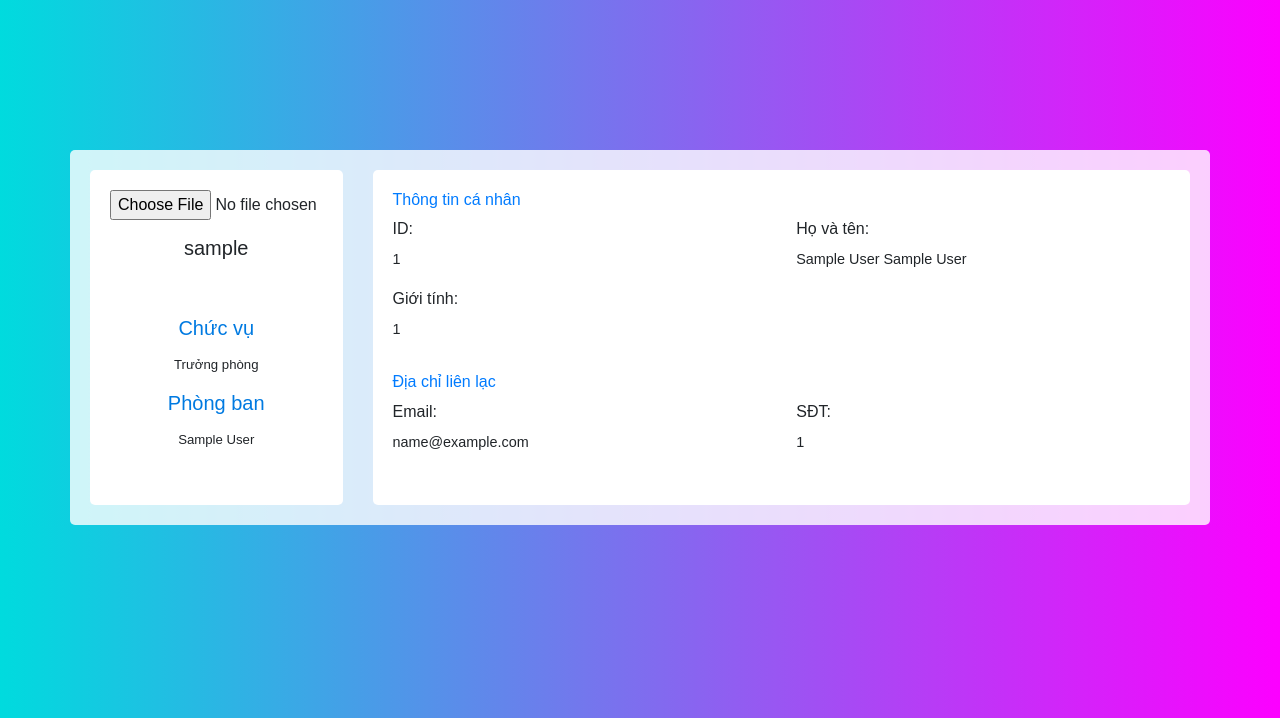
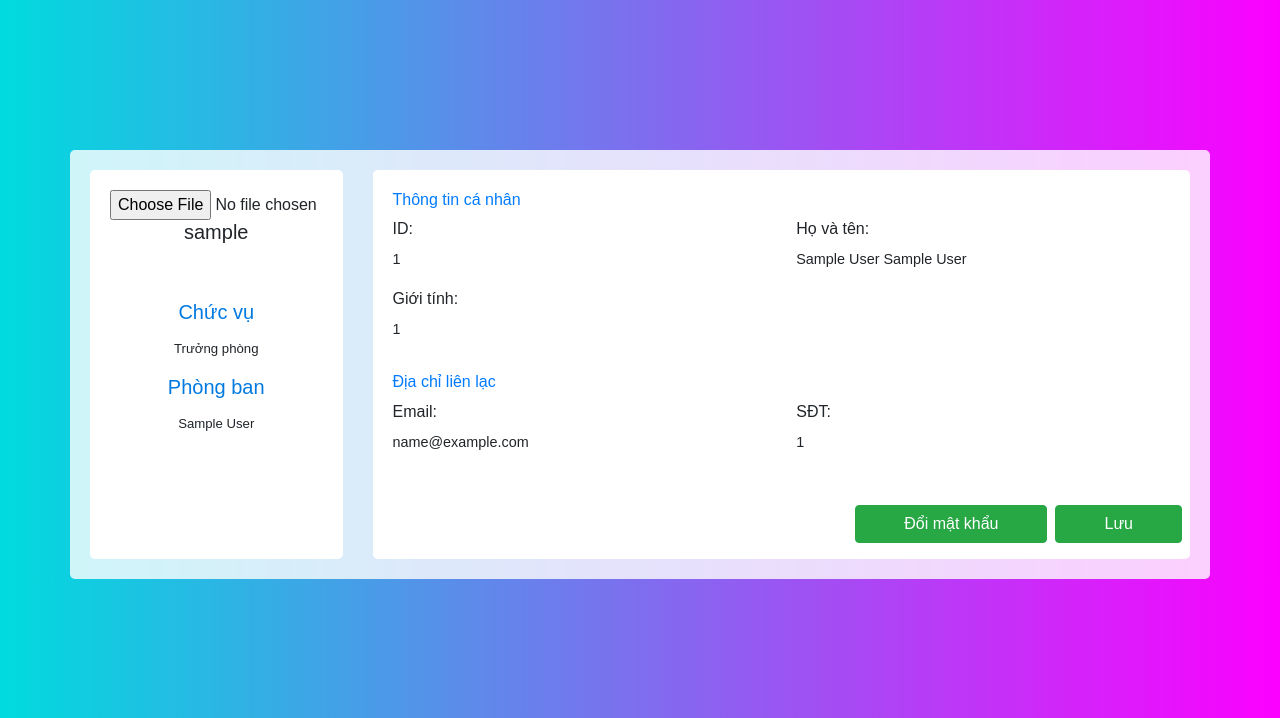
Before and after one commit to MVNgoc/Project_Final_Android, a PHP site: page /profile.php in a window 1280 px wide. Shown: the part 82-800 px from the top of the page. Run offline with PHP 8.4, Linux system fonts and the light colour scheme; the visitor is signed in with stand-in values (Sample User, id 1).

Commit message:
update new

```diff
--- a/51900147_MaiVanNgoc-51900145_PhamHungNghia-51900200_NguyenThanhSon/www/admin/db.php
+++ b/51900147_MaiVanNgoc-51900145_PhamHungNghia-51900200_NguyenThanhSon/www/admin/db.php
@@ -138,8 +138,11 @@
             while($row = $result-> fetch_assoc()){
                 if($row["positionid"] == 1){
                     $position = 'Trưởng phòng';
-                }else{
+                }else if($row["positionid"] == 2){
                     $position = 'Nhân viên';
+                }
+                else {
+                    $position = 'Giám đốc';
                 }
                 echo "<tr>";
 					echo "<td>" . $stt . "</td>";
--- a/51900147_MaiVanNgoc-51900145_PhamHungNghia-51900200_NguyenThanhSon/www/index.php
+++ b/51900147_MaiVanNgoc-51900145_PhamHungNghia-51900200_NguyenThanhSon/www/index.php
@@ -38,7 +38,7 @@
 				<!-- Links -->
 				<ul class="navbar-nav">
 					<li class="nav-item">
-						<a class="nav-link" href="index.php">Trang chủ</a>
+						<a class="nav-link" href="#">Trang chủ</a>
 					</li>
 
 					<li class="nav-item">
--- a/51900147_MaiVanNgoc-51900145_PhamHungNghia-51900200_NguyenThanhSon/www/profile.php
+++ b/51900147_MaiVanNgoc-51900145_PhamHungNghia-51900200_NguyenThanhSon/www/profile.php
@@ -72,9 +72,7 @@
                     <div class="card-body">
                         <div class="account-settings">
                             <div class="user-profile">
-                                <div class="user-avatar">
-                                    <input type="file" class="avatar" accept="image/png, image/jpeg">
-                                </div>
+                                <input type="file" name="avatar" class="avatar" accept="image/png, image/jpeg">
                                 <h5 class="user-name"> <?= $_SESSION['username'] ?> </h5>
                             </div>
                             <div class="position">
@@ -132,6 +130,14 @@
                                 </div>
                             </div>
                         </div>
+                        <div class="row gutters form-btn-submit">
+                            <form action="upload.php" class="user-avatar" method="post" enctype="multipart/form-data">
+                                <button type="submit" class="btn btn-submit btn-success px-5 mt-3 mr-2">Lưu</button>
+                            </form>
+                            <form action="changepassword.php" class="changepass-form">
+                                <button type="submit" class="btn btn-changepass btn-success px-5 mt-3 mr-2">Đổi mật khẩu</button>
+                            </form>
+                        </div>
                     </div>
                 </div>
             </div>
--- a/51900147_MaiVanNgoc-51900145_PhamHungNghia-51900200_NguyenThanhSon/www/style.css
+++ b/51900147_MaiVanNgoc-51900145_PhamHungNghia-51900200_NguyenThanhSon/www/style.css
@@ -377,6 +377,11 @@ input:focus{
     margin-top: 150px;
     padding: 20px;
     border-radius: 5px;
+    position: relative;
+}
+
+.profileform .btn-changepass {
+
 }
 
 .account-settings .user-profile {
@@ -422,4 +427,10 @@ input:focus{
 .font-size-s {
     font-size: 0.9rem;
 }
+
+.profileform .form-btn-submit {
+    display: flex;
+    flex-direction: row-reverse;
+    margin: 0;
+}
 /* End profile.php */
```
Also changed, not shown: 51900147_MaiVanNgoc-51900145_PhamHungNghia-51900200_NguyenThanhSon/www/changepassword.php (+14 -0 lines), 1 other file.
